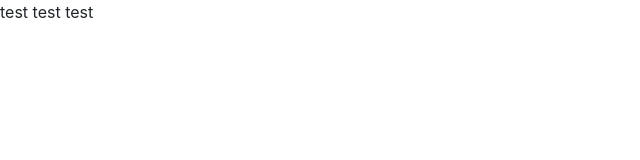
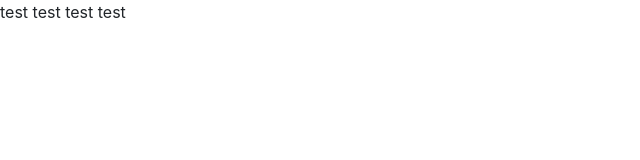
Before and after one commit to IvHaaften/TDP-productivity-Angular, an Angular app: page / in a window 1280 px wide. Shown: the top 160 px of the page, without its empty margins (0-640 px from the left). Built offline with nearby package versions, Linux system fonts and the light colour scheme.

Commit message:
third commit

```diff
--- a/src/app/app.component.html
+++ b/src/app/app.component.html
@@ -1 +1 @@
-<p>test test test</p>
+<p>test test test test</p>
```
